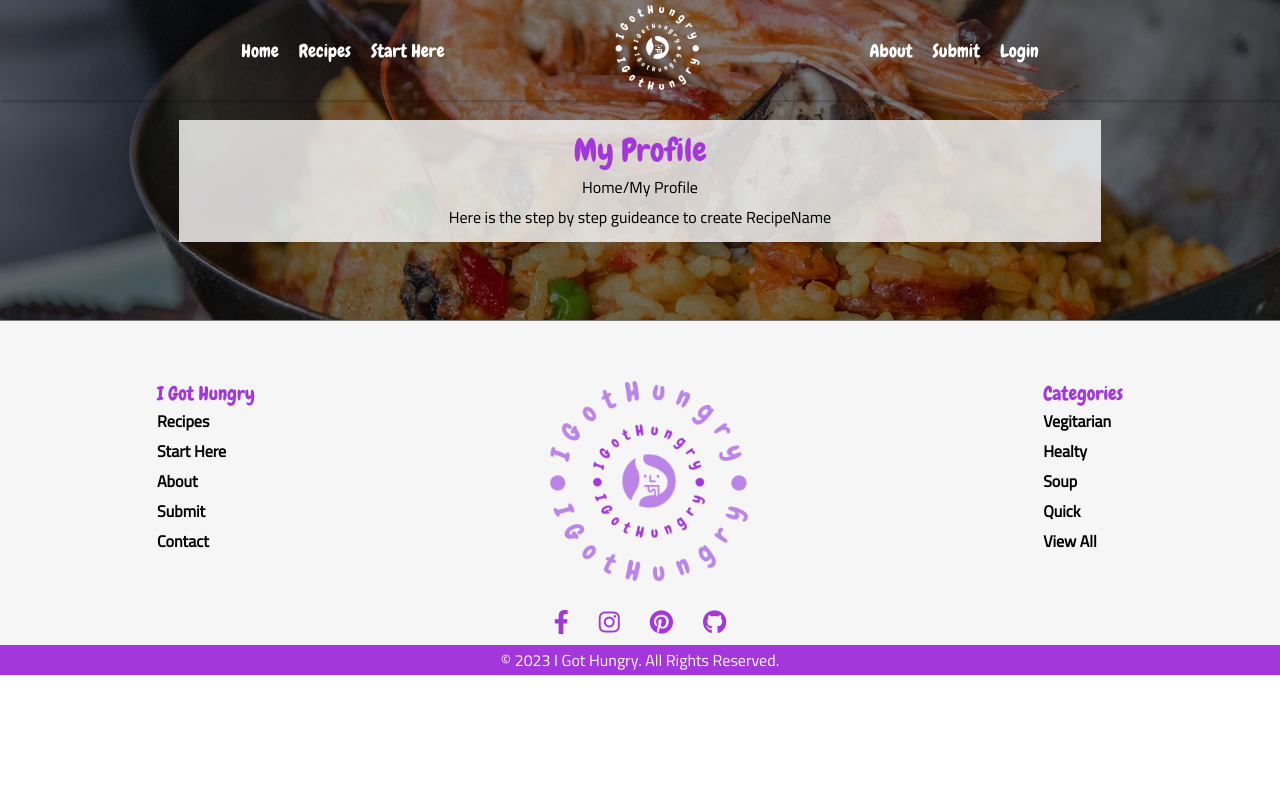
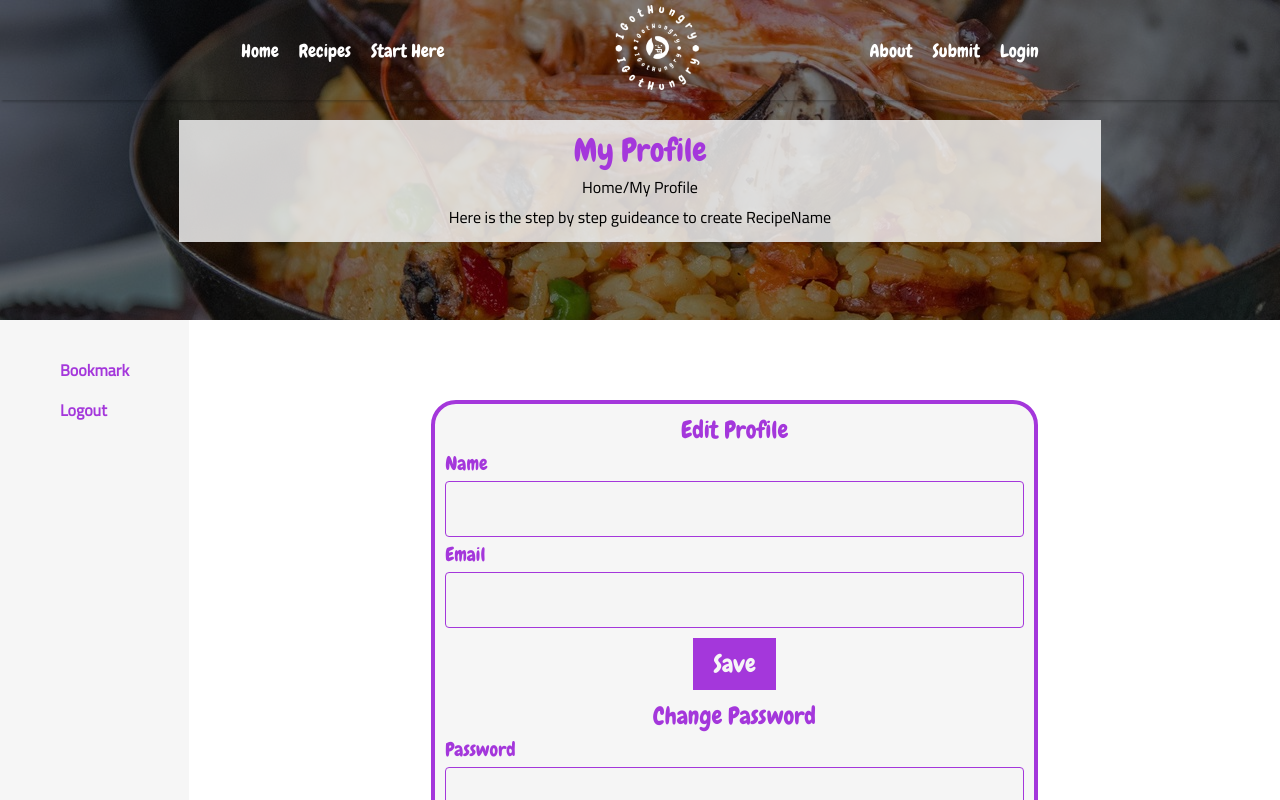
Before and after one commit to SKAhire/IGotHungry, a React (Create React App) app in the folder Frontend/: page /my-profile in a window 1280 px wide. Shown: the top 800 px of the page. Built offline with nearby package versions, Linux system fonts and the light colour scheme.

Commit message:
my profile

```diff
--- a/Frontend/src/App.css
+++ b/Frontend/src/App.css
@@ -906,3 +906,41 @@ body {
   color: var(--purpel_light);
   text-decoration: underline;
 }
+
+/* profile page */
+.profileMain{
+  display: flex;
+}
+.profileMenu{
+  position: sticky;
+  background: var(--white_bg);
+  z-index: 99;
+  top: 0;
+}
+.menuOptions{
+  display: flex;
+  flex-direction: column;
+  align-items: center;
+  padding: 10px;
+  margin: 20px 10px;
+}
+.menuOptions a{
+  color: var(--purpel);
+  font-weight: bold;
+  padding: 5px 40px;
+  width: 100%;
+}
+.menuOptions a:hover{
+  color: white;
+  background: var(--purpel);
+
+}
+
+.profileCont{
+  padding: 60px 12px;
+  margin: 10px 100px;
+  width: 100%;
+}
+.profileCont .loginF {
+  width: 70%;
+}
--- /dev/null
+++ b/Frontend/src/components/EditUser.js
@@ -0,0 +1,69 @@
+import React, { useContext, useState } from 'react'
+import UserContext from '../context/users/UserContext'
+
+
+const EditUser = () => {
+
+    const context = useContext(UserContext);
+    const {userSignin} = context;
+
+    const [credentials, setCredentials] = useState({ name:"", email: "", password: "", cpassword:"" })
+
+
+    const handleSubmit = async (e) => {
+      e.preventDefault();
+      userSignin(credentials.name, credentials.email, credentials.password)
+    }
+    const onChange = (e) => {
+      setCredentials({ ...credentials, [e.target.name]: e.target.value })
+    }
+
+    return (
+        <>
+
+            <div className="loginF">
+                <div className="lComment">
+                    <h3>Edit Profile</h3>
+
+                    <form onSubmit={handleSubmit} method='Post'>
+                        <div className='form-control'>
+                            <label htmlFor="name">Name</label>
+                            <input type="text" name='name' id='name' onChange={onChange} />
+                        </div>
+                        <div className='form-control'>
+                            <label htmlFor="email">Email</label>
+                            <input type="email" name='email' id='email' onChange={onChange} />
+                        </div>
+
+
+                        <div className="logBtn">
+                            <button type="submit">Save</button>
+                        </div>
+                    </form>
+
+                    <h3>Change Password</h3>
+
+                    <form onSubmit={handleSubmit} method='Post'>
+
+                        <div className='form-control'>
+                            <label htmlFor="password">Password</label>
+                            <input type="password" name='password' id='password' onChange={onChange} minLength={5} />
+                        </div>
+                        <div className='form-control'>
+                            <label htmlFor="cpassword">Confirm Password</label>
+                            <input type="password" name='cpassword' id='cpassword' onChange={onChange} minLength={5} />
+                        </div>
+                        <div className="logBtn">
+                            <button type="submit">Change Password</button>
+                        </div>
+
+                    </form>
+
+                </div>
+            </div>
+
+        </>
+    )
+}
+
+export default EditUser
--- a/Frontend/src/routes/Profile.js
+++ b/Frontend/src/routes/Profile.js
@@ -1,4 +1,5 @@
 import React from 'react';
+import EditUser from '../components/EditUser';
 import { Link } from 'react-router-dom';
 
 const Profile = () => {
@@ -19,6 +20,18 @@ const Profile = () => {
                 </div>
             </div>
 
+            <div className="profileMain">
+                <div className="profileMenu">
+                    <div className="menuOptions">
+                        <Link to="/bookmark">Bookmark</Link>
+                        <Link to="/logout">Logout</Link>
+                    </div>
+                </div>
+                <div className="profileCont">
+                    <EditUser />
+                </div>
+            </div>
+
         </>
     )
 }
```
Also changed, not shown: 2 other files (tests, documents, lock files or other folders).
